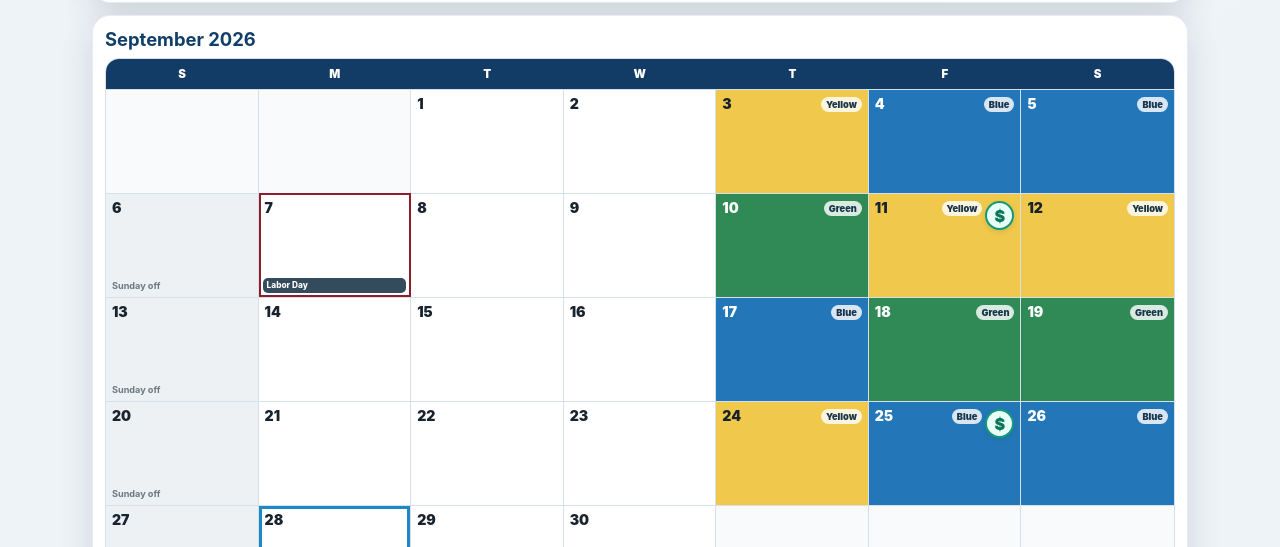
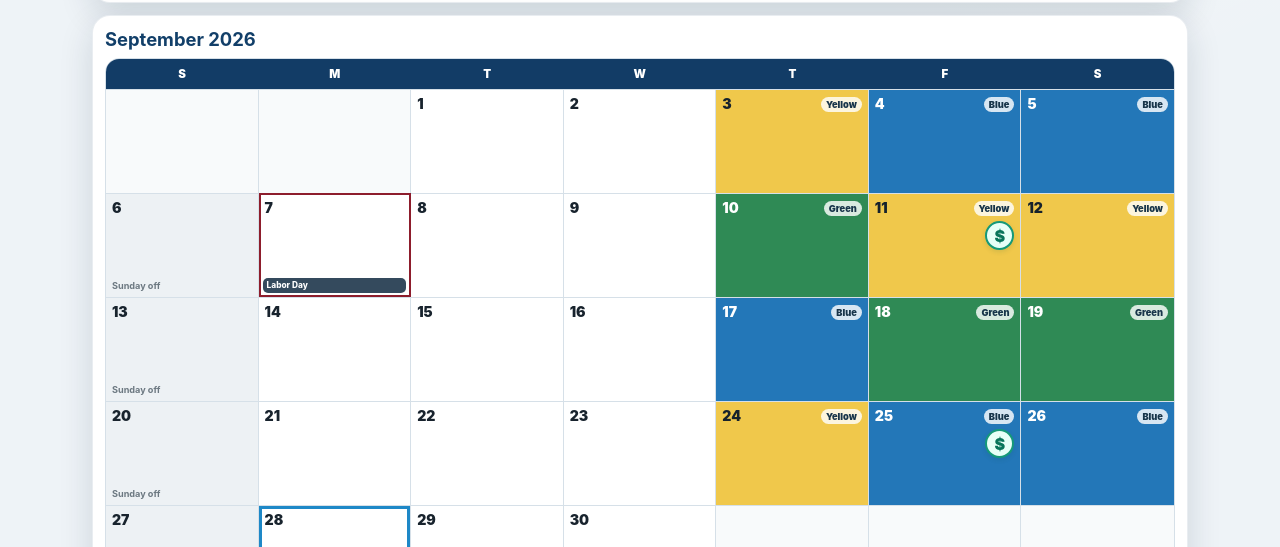
Before and after one commit to bisket74-eng/calendars, a plain HTML site: page index.html in a window 1280 px wide. Shown: the part 253-800 px from the top of the page. Drawn offline with Linux system fonts and the light colour scheme.

Commit message:
Fix payday badge position for desktop view
Added media query for payday badge positioning on desktop.

```diff
--- a/index.html
+++ b/index.html
@@ -208,6 +208,16 @@ button{cursor:pointer}
   .mini-dow{font-size:4.8pt;padding:2px 0}.mini-day{min-height:24px;font-size:5.3pt;padding:2px 1px}
   .mini-pay{width:12px;height:12px;font-size:5.5pt}.mini-holiday{font-size:3.3pt}.mini-details{font-size:4.2pt;min-height:18px}
   #monthViewContainer{display:none!important}#yearViewContainer{display:block!important}
+}
+  /* Desktop/laptop-only payday badge fix.
+   Everything else in the calendar remains unchanged. */
+@media (min-width: 601px) {
+  .day .payday-badge {
+    position: absolute;
+    top: 27px;
+    right: 6px;
+    z-index: 3;
+  }
 }
 </style>
 </head>
```
